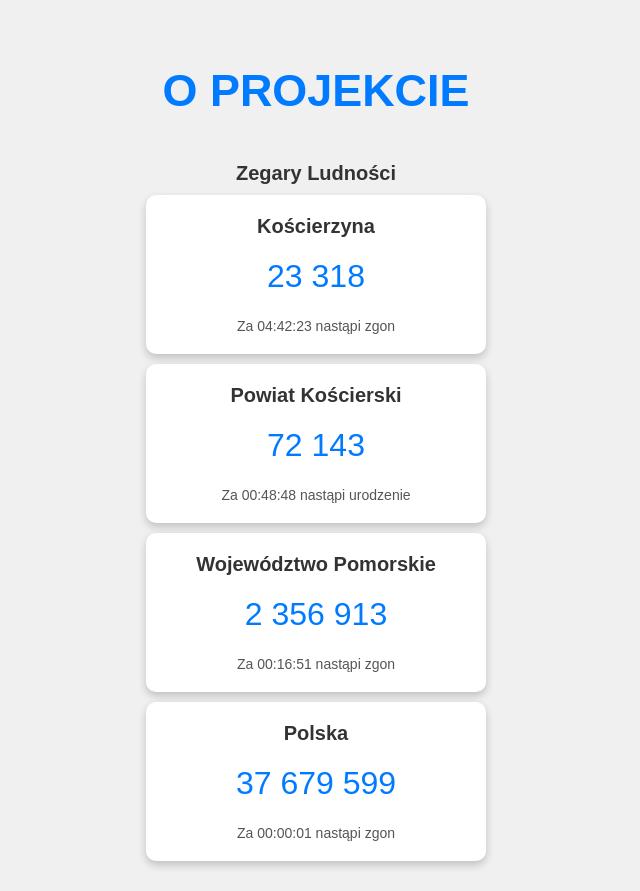
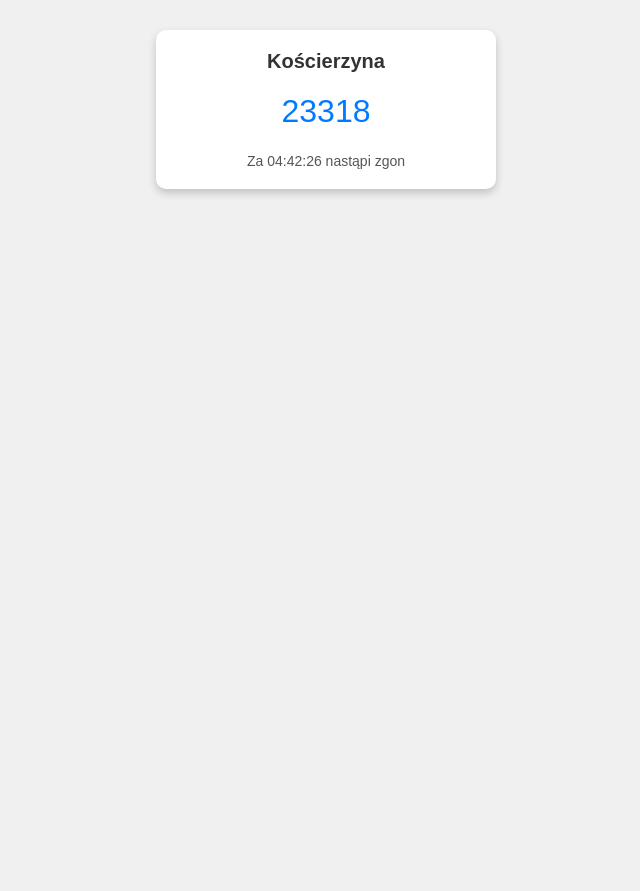
Before and after one commit to BotchedRPR/population-tracker, a plain HTML site: page index.html in a window 1280 px wide. Shown: the whole page, without its empty margins (324-964 px from the left). After the commit the page ends 800 px from the top, so only its background shows below. Drawn offline with Linux system fonts and the light colour scheme.

Commit message:
no cóż

```diff
--- a/index.html
+++ b/index.html
@@ -9,19 +9,7 @@
 </head>
 
 <body>
-	<nav>
-		<h3 onclick="openNav()">O Projekcie</h3>
-	</nav>
-	<h1>Zegary Ludności</h1>
 	<div id="counters-container"></div>
-
-	<div id="menusidenav" class="sidenav_menu">
-		<a href="javascript:void(0)" class="closebtn" onclick="closeNav()">&times;</a>
-		<div class="sidenav linesnav">
-			<h1>O Projekcie</h1>
-				<p>Ten projekt przedstawia zegary ludności, które pokazują aktualną liczbę ludności w różnych regionach świata. Dane są aktualizowane w czasie rzeczywistym, aby zapewnić dokładne informacje.</p>
-		</div>
-	</div>
 
 	<script src="script.js"></script>
 </body>
--- a/script.js
+++ b/script.js
@@ -34,15 +34,15 @@ const counters = [
 ];
 
 const secondsInHalfYear = 181 * 24 * 3600;
+let currentCounterIndex = 0;
 
-function createCounter(counter) {
+// Function to calculate the population
+function calculatePopulation(counter) {
+	const now = new Date();
+	const elapsedSeconds = Math.floor((now - counter.startDate) / 1000);
+
 	const birthInterval = secondsInHalfYear / counter.births;
 	const deathInterval = secondsInHalfYear / counter.deaths;
-	let firstUpdate = true;
-
-	function calculatePopulation() {
-		const now = new Date();
-		const elapsedSeconds = Math.floor((now - counter.startDate) / 1000);
 
 	const births = Math.floor(elapsedSeconds / birthInterval);
 	const deaths = Math.floor(elapsedSeconds / deathInterval);
@@ -50,9 +50,21 @@ function createCounter(counter) {
 	return counter.startPopulation + births - deaths;
 }
 
-	function calculateNextEvent() {
+// Function to format time for the next event
+function formatTime(seconds) {
+	const hours = Math.floor(seconds / 3600);
+	const minutes = Math.floor((seconds % 3600) / 60);
+	const sec = Math.floor(seconds % 60);
+	return `${hours.toString().padStart(2, '0')}:${minutes.toString().padStart(2, '0')}:${sec.toString().padStart(2, '0')}`;
+}
+
+// Function to calculate the time to the next event
+function calculateNextEvent(counter) {
 	const now = new Date();
 	const elapsedSeconds = Math.floor((now - counter.startDate) / 1000);
+
+	const birthInterval = secondsInHalfYear / counter.births;
+	const deathInterval = secondsInHalfYear / counter.deaths;
 
 	const nextBirthIn = birthInterval - (elapsedSeconds % birthInterval);
 	const nextDeathIn = deathInterval - (elapsedSeconds % deathInterval);
@@ -60,82 +72,97 @@ function createCounter(counter) {
 	return { nextBirthIn, nextDeathIn };
 }
 
-	function updateDisplay() {
-		const populationElement = document.getElementById(`${counter.id}-population`);
-		const newPopulation = calculatePopulation();
+const proportion = 5000;
 
-		if (firstUpdate) {
-			setPopulation(populationElement, newPopulation, true);
-			firstUpdate = false;
-		} else {
-			const currentPopulation = parseInt(
-				populationElement.querySelector(".digit.show").textContent.replace(/\s+/g, '')
-			);
-			if (currentPopulation !== newPopulation) {
-				setPopulation(populationElement, newPopulation, false);
-			}
+// Function to animate and update the content
+function animateContent() {
+	const container = document.querySelector(".counter-container");
+
+	// Ensure the container exists
+	if (!container) {
+		console.error("The container element is missing.");
+		return;
 	}
 
-		const { nextBirthIn, nextDeathIn } = calculateNextEvent();
-		const nextEventText =
-			nextBirthIn <= nextDeathIn
+	// Wait for the slide-out animation to finish before sliding in again
+	setTimeout(() => {
+		// After the slide-out, now slide in
+		container.classList.remove("slide-out");
+		container.classList.add("slide-in");
+
+		// Ensure counters and currentCounterIndex are defined
+		if (typeof currentCounterIndex === 'undefined' || !counters || counters.length === 0) {
+			console.error("Counters or currentCounterIndex is not defined correctly.");
+			return;
+		}
+
+		// Get the current counter object
+		const currentCounter = counters[currentCounterIndex];
+		const population = calculatePopulation(currentCounter);  // Ensure this function returns a valid number
+		const { nextBirthIn, nextDeathIn } = calculateNextEvent(currentCounter);
+
+		console.log("Population:", population);  // Debug log to ensure population has a valid value
+
+		// Ensure elements exist before updating them
+		const counterNameElement = document.querySelector("#counter-name");
+		const counterPopulationElement = document.querySelector("#counter-population");
+		const counterNextEventElement = document.querySelector("#counter-next-event");
+
+		if (counterNameElement && counterPopulationElement && counterNextEventElement) {
+			// Update the content dynamically
+			counterNameElement.textContent = currentCounter.name;
+
+			// Update the population content
+			if (population !== undefined && population !== null) {
+				counterPopulationElement.textContent = population.toString();  // Ensure population is converted to string
+			} else {
+				console.error("Population value is invalid.");
+			}
+
+			// Update the next event content
+			counterNextEventElement.textContent = nextBirthIn <= nextDeathIn
 				? `Za ${formatTime(nextBirthIn)} nastąpi urodzenie`
 				: `Za ${formatTime(nextDeathIn)} nastąpi zgon`;
-
-		document.getElementById(`${counter.id}-next-event`).textContent = nextEventText;
+		} else {
+			console.error("One or more elements are missing.");
 		}
 
-	function setPopulation(element, newPopulation, instant) {
-		const newDigitElement = document.createElement("div");
-		newDigitElement.classList.add("digit");
-		if (!instant) {
-			newDigitElement.classList.add("show");
-		}
-		newDigitElement.textContent = newPopulation.toLocaleString("pl-PL");
+		// Cycle to the next counter
+		currentCounterIndex = (currentCounterIndex + 1) % counters.length;
 
-		const currentDigit = element.querySelector(".digit.show");
-		if (currentDigit) {
-			currentDigit.classList.remove("show");
-			currentDigit.classList.add("hide");
-			setTimeout(() => currentDigit.remove(), 500);
+		// Wait for the content to be updated, then slide out to the right
+		setTimeout(() => {
+			container.classList.remove("slide-in");
+			container.classList.add("slide-out");
+		}, proportion); // Delay to allow time for content update before sliding out
+
+	}, proportion/2); // Wait for the slide-in to complete before updating content
 }
 
-		element.appendChild(newDigitElement);
 
-		if (instant) {
-			newDigitElement.classList.add("show");
-		} else {
-			setTimeout(() => newDigitElement.classList.add("show"), 10);
-		}
-	}
-
-	function formatTime(seconds) {
-		const hours = Math.floor(seconds / 3600);
-		const minutes = Math.floor((seconds % 3600) / 60);
-		const sec = Math.floor(seconds % 60);
-		return `${hours.toString().padStart(2, '0')}:${minutes.toString().padStart(2, '0')}:${sec.toString().padStart(2, '0')}`;
-	}
-
+// Start the animation cycle
+function startAnimation() {
+	// Create and inject the container dynamically
 	const container = document.createElement("div");
 	container.classList.add("counter-container");
 	container.innerHTML = `
-        <h1>${counter.name}</h1>
-        <div class="counter" id="${counter.id}-population">
-            <div class="digit show">${counter.startPopulation.toLocaleString("pl-PL")}</div>
+	    <h1 id="counter-name"></h1>
+	    <div class="counter">
+		<div id="counter-population"></div>
 	    </div>
-        <p id="${counter.id}-next-event">Czas do zmiany: --:--:--</p>
+	    <p id="counter-next-event"></p>
 	`;
 	document.getElementById("counters-container").appendChild(container);
 
-	updateDisplay();
-	setInterval(updateDisplay, 1000);
+	// Ensure counters and currentCounterIndex are defined
+	if (!counters || counters.length === 0) {
+		console.error("No counters data available.");
+		return;
 	}
 
-counters.forEach(createCounter);
+	// Initialize content and animation
+	animateContent();
+	setInterval(animateContent, proportion*2); // Adjust interval as needed
+}
 
-function openNav() {
-	document.getElementById("menusidenav").style.width = "100%";
-}
-function closeNav() {
-	document.getElementById("menusidenav").style.width = "0";
-}
+document.addEventListener("DOMContentLoaded", startAnimation);
--- a/styles.css
+++ b/styles.css
@@ -16,6 +16,19 @@ body {
     box-shadow: 0 4px 8px rgba(0, 0, 0, 0.2);
     margin: 10px;
     width: 300px;
+    opacity: 1;
+    position: absolute;  /* Keep it positioned relative to the viewport */
+    left: 50%;            /* Center it horizontally */
+    transform: translateX(100vh);  /* Start off-screen to the right */
+    transition: opacity 1s ease-in-out, transform 1s ease-in-out;
+}
+
+.counter-container.slide-in {
+    transform: translateX(-50%);  /* Move to the center */
+}
+
+.counter-container.slide-out {
+    transform: translateX(100vh);  /* Move off-screen to the right */
 }
 
 h1 {
@@ -30,27 +43,8 @@ h1 {
     margin: 20px 0;
     position: relative;
     height: 40px;
-    /* Stała wysokość, aby liczby nie zmieniały układu */
+    /* Fixed height to prevent layout shifts */
     overflow: hidden;
-}
-
-.digit {
-    position: absolute;
-    left: 0;
-    right: 0;
-    opacity: 0;
-    transform: translateY(20px);
-    transition: all 0.5s ease;
-}
-
-.digit.show {
-    opacity: 1;
-    transform: translateY(0);
-}
-
-.digit.hide {
-    opacity: 0;
-    transform: translateY(-20px);
 }
 
 p {
@@ -77,19 +71,10 @@ nav {
     margin: 5vh 0;
     height: 60vh;
     width: auto;
-    display: -webkit-box;
-    display: -ms-flexbox;
     display: flex;
-    -webkit-box-orient: vertical;
-    -webkit-box-direction: normal;
-    -ms-flex-direction: column;
     flex-direction: column;
-    -ms-flex-wrap: wrap;
     flex-wrap: wrap;
-    -webkit-box-align: center;
-    -ms-flex-align: center;
     align-items: center;
-    -ms-flex-pack: distribute;
     justify-content: space-around;
 }
 
@@ -102,8 +87,7 @@ nav {
     left: 0;
     background-color: rgba(0, 0, 0, 0.9);
     overflow-x: hidden;
-    -webkit-transition: 0.5s;
-    transition: 0.5s;
+    transition: width 0.5s ease;
     font-weight: 700;
     font-size: 3vw;
     color: #fff;
@@ -121,10 +105,20 @@ nav {
 
 .closebtn {
     color: #007BFF;
-    top: 0;
     font-size: 35px;
     padding: 0 3px;
     cursor: pointer;
     text-decoration: none;
     float: right;
 }
+
+@media (max-width: 768px) {
+    .counter-container {
+        width: 90%;
+    }
+
+    .sidenav p,
+    .sidenav h1 {
+        font-size: 4vw;
+    }
+}
```
Lines whose indentation alone changed are shown as unchanged.
